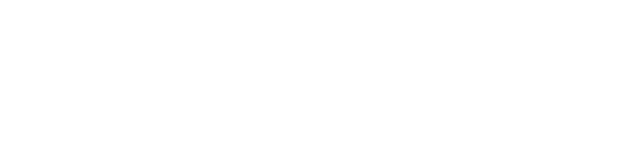
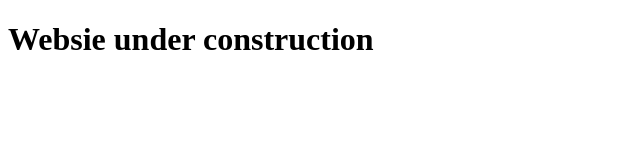
Before and after one commit to occultinterface/occultinterface.github.io, a plain HTML site: page index.html in a window 1280 px wide. Shown: the whole page, without its empty margins (0-640 px from the left). Drawn offline with Linux system fonts and the light colour scheme.

Commit message:
Testing working URL
Updated the HTML file to check working URL.

```diff
--- a/index.html
+++ b/index.html
@@ -8,7 +8,7 @@
 </head>
 
 <body>
-
+  <h1>Websie under construction</h1>
 </body>
 
 </html>
```
